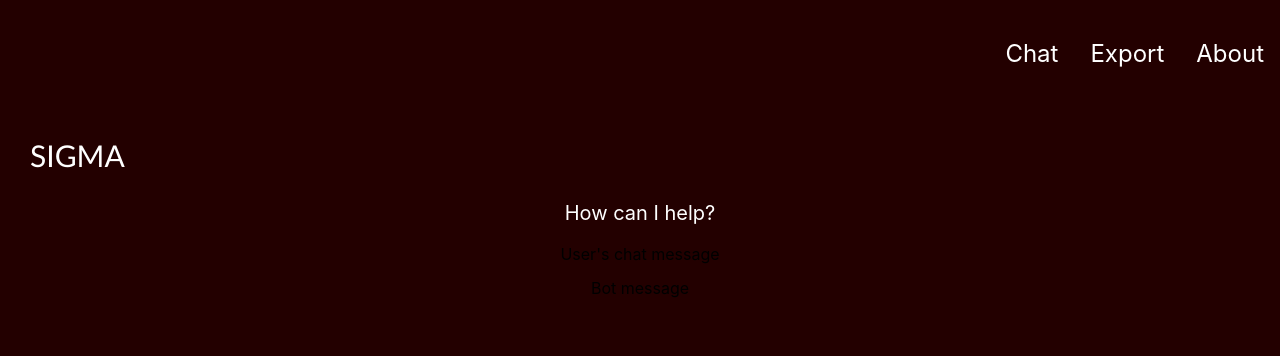
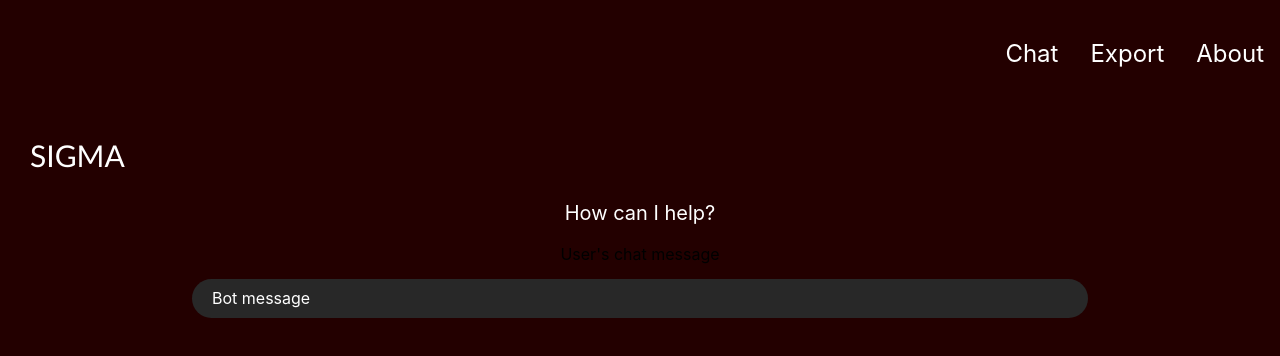
Before and after one commit to tahmid-saj/chat-sigma, a React (Create React App) app in the folder sigma/: page / in a window 1280 px wide. Shown: the top 356 px of the page. Built offline with nearby package versions, Linux system fonts and the light colour scheme.

Commit message:
Updating bot msg

```diff
--- /dev/null
+++ b/sigma/src/components/chat/BotMessage/BotMessage.css
@@ -0,0 +1,12 @@
+.botMessageBox {
+  border-radius: 20px;
+  background-color:#282828;
+  background-size:16px 16px;
+  margin: auto;
+  width: 70%;
+}
+
+.botMessage {
+  text-align: left;
+  padding: 10px 20px 10px 20px;
+}
--- a/sigma/src/components/chat/BotMessage/BotMessage.js
+++ b/sigma/src/components/chat/BotMessage/BotMessage.js
@@ -1,9 +1,11 @@
 import React, { Component } from "react";
+
+import "./BotMessage.css";
 
 const BotMessage = () => {
   return (
-    <div>
-      <p>Bot message</p>
+    <div className="white f5 botMessageBox">
+      <p className="botMessage">Bot message</p>
     </div>
   );
 };
```
